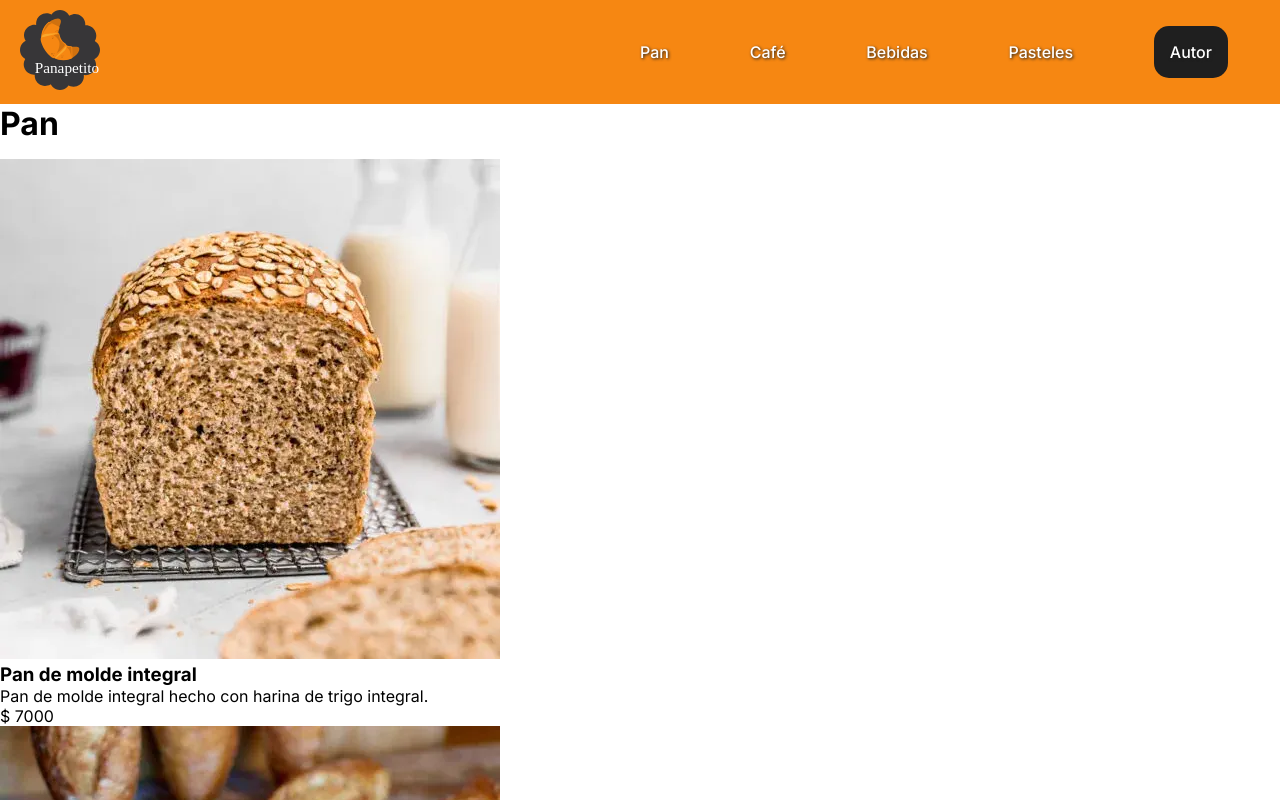
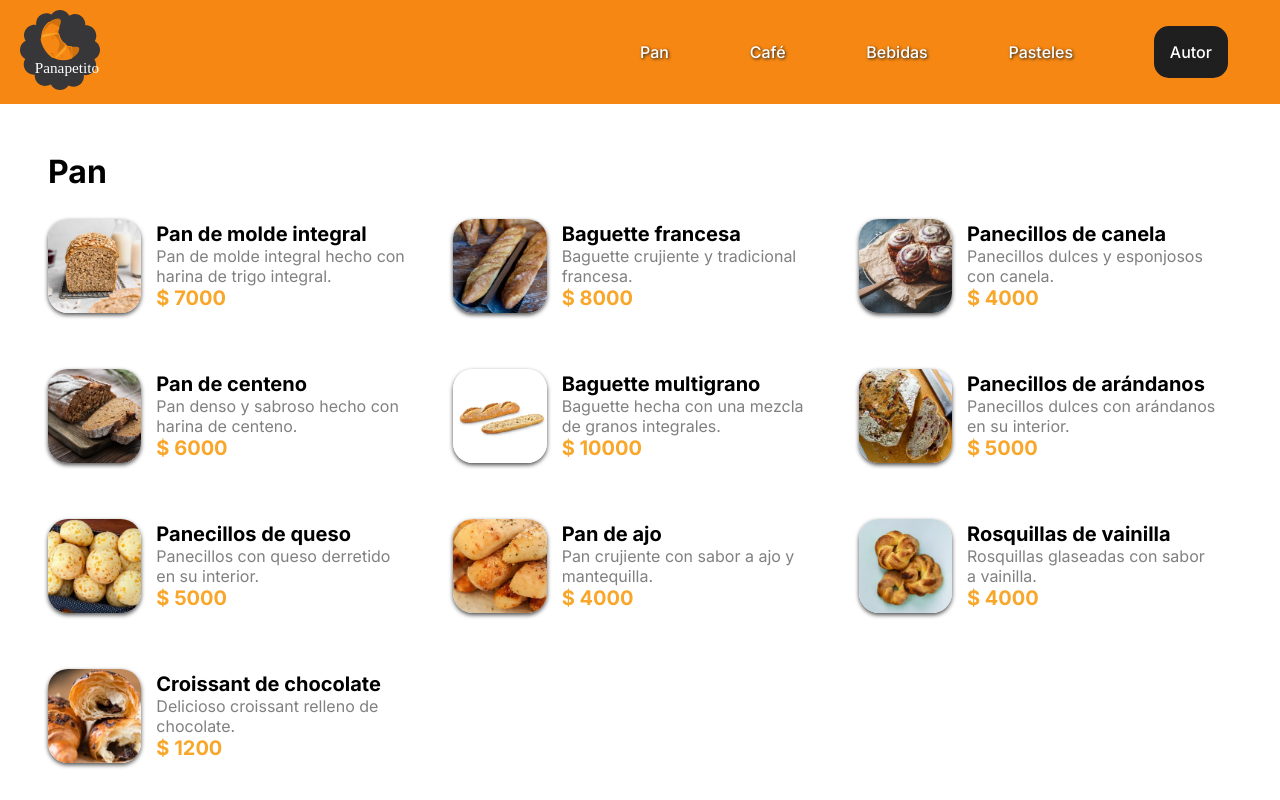
Before and after one commit to mejia-08/panapetito, a Vue app: page /pan in a window 1280 px wide. Shown: the top 800 px of the page. Built offline with nearby package versions, Linux system fonts and the light colour scheme.

Commit message:
etilos ccs al componente de productos

```diff
--- a/src/components/Productos.vue
+++ b/src/components/Productos.vue
@@ -36,3 +36,52 @@
     productos.value = listaProductos.filter((producto) => producto.categoria === props.categoria );
 });
 </script>
+
+<style scoped>
+    .contenedor{
+        padding: 3rem;
+        margin-bottom: 2rem;
+}
+    .productos{
+        display: grid;
+        grid-template-columns: repeat(3, 1fr);
+        gap: 2em;
+}
+    .producto{
+        display: flex;
+        align-items: center;
+    }
+    .informacion{
+        padding: 15px;
+    }
+    .titulo{
+        font-size: 1.25rem;
+    }
+    .descripcion{
+        color: gray;
+        word-wrap: break-word;
+    }
+    .foto{
+        max-width: calc(100% / 4);
+        border-radius: 20px;
+        box-shadow: 0px 2px 4px rgb(77, 77, 77);
+    }
+    .precio{
+        color: #f9a72b;
+        font-weight: bold;
+        font-size: 1.25rem;
+    }
+
+    @media (max-width: 1024px) and (min-width: 768px) {
+        .productos{
+            grid-template-columns: repeat(2, 1fr);
+        }
+    }
+
+    @media (max-width: 768px){
+        .productos{
+            grid-template-columns: repeat(1, 1fr);
+        }
+
+    }
+</style>
```
